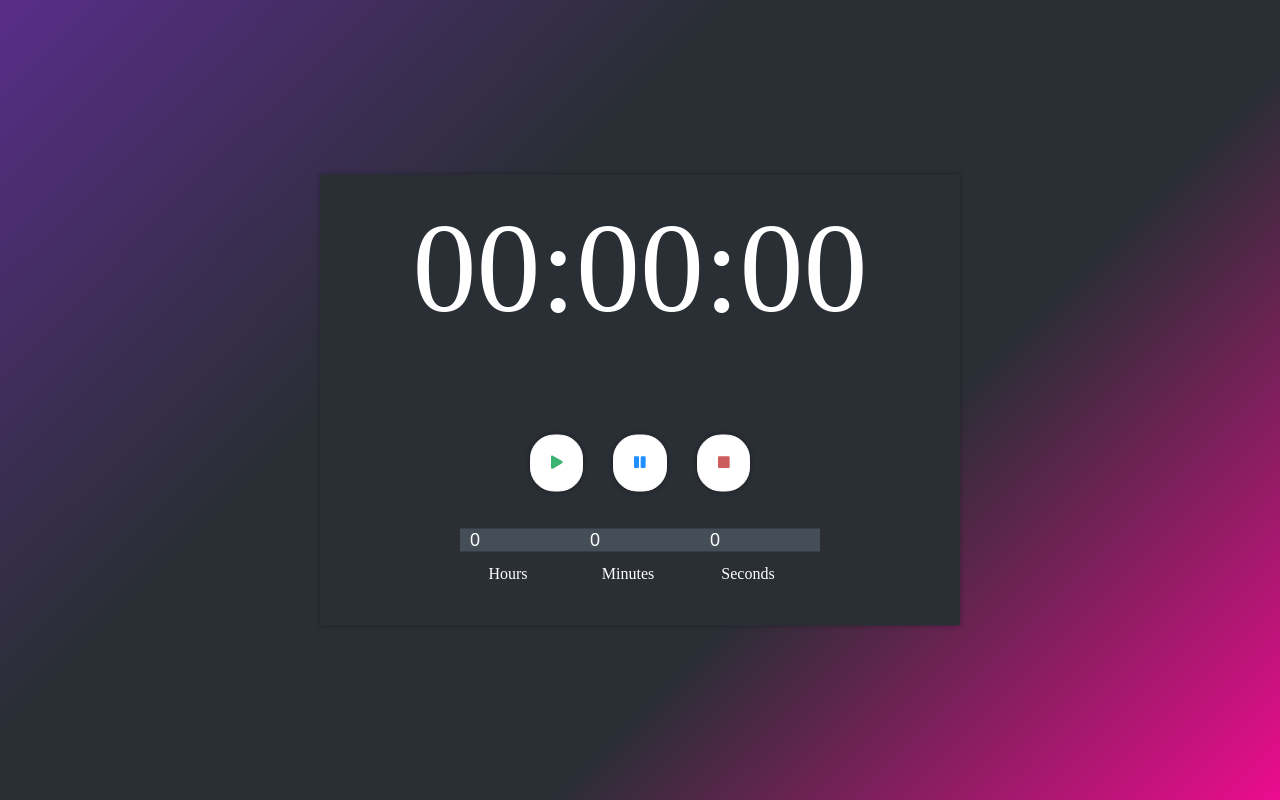
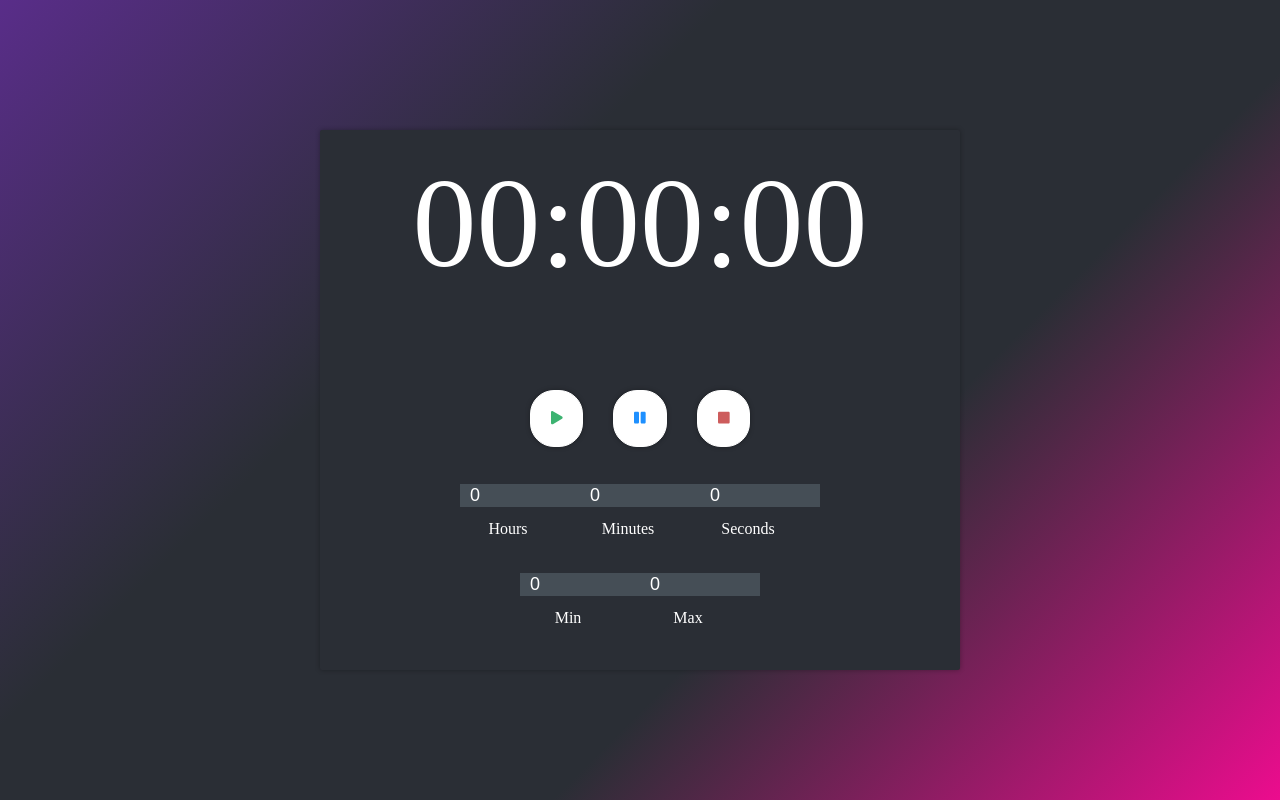
Before and after one commit to Everduin94/countdown-rxjs, an Angular app: page / in a window 1280 px wide. Built offline with nearby package versions, Linux system fonts and the light colour scheme.

Commit message:
fix this later, pushing to alternate remote url temporarily, going to bed

```diff
--- a/src/app/components/countdown/countdown.component.ts
+++ b/src/app/components/countdown/countdown.component.ts
@@ -1,6 +1,6 @@
 import { AfterViewInit, Component, ElementRef, OnInit, ViewChild } from '@angular/core';
-import { fromEvent, interval, merge, of } from 'rxjs';
-import { mapTo, scan, switchMap, takeUntil } from 'rxjs/operators';
+import { fromEvent, interval, merge, of, range, BehaviorSubject, Subject } from 'rxjs';
+import { mapTo, scan, switchMap, takeUntil, concatMap, delay, mergeMap, tap, skipWhile } from 'rxjs/operators';
 import { faPlay } from '@fortawesome/free-solid-svg-icons';
 import { faPause } from '@fortawesome/free-solid-svg-icons';
 import { faSquare } from '@fortawesome/free-solid-svg-icons';
@@ -27,6 +27,8 @@ export class CountdownComponent implements OnInit, AfterViewInit {
   resetBtn: ElementRef;
 
   intervalObs$;
+  max = 0;
+  min = 0;
 
   constructor(public d: InputToCountdownDirective) { }
 
@@ -37,18 +39,51 @@ export class CountdownComponent implements OnInit, AfterViewInit {
     const start$ = fromEvent(this.startBtn.nativeElement, 'click').pipe(mapTo(true));
     const pause$ = fromEvent(this.pauseBtn.nativeElement, 'click').pipe(mapTo(false));
     const reset$ = fromEvent(this.resetBtn.nativeElement, 'click').pipe(mapTo(null));
+    const zero$ = new Subject();
     const stateChange$ = this.d.obs$.pipe(mapTo(null));
-    this.intervalObs$ = merge(start$, pause$, reset$, stateChange$).pipe(
+    this.intervalObs$ = merge(start$, pause$, reset$, stateChange$, zero$).pipe(
       switchMap(isCounting => {
         if (isCounting === null) return of(null);
         return isCounting ? interval(1000) : of();
       }),
       scan((accumulatedValue, currentValue) => {
-        if (accumulatedValue === 0) return accumulatedValue;
+        if (accumulatedValue === 0 && currentValue !== null) {
+          zero$.next(null);
+          return accumulatedValue;
+        }
         if (currentValue === null || !accumulatedValue) return this.d.getTotalSeconds();
         return --accumulatedValue;
       })
     );
     // End 3.1
+
+    this.d.intervalObs$.subscribe(val => {
+      console.log(val)
+      this.max = val.max;
+      this.min = val.min;
+    }); // TODO: Don't do this, Brain is alseep.
+
+
+    merge(start$, pause$, reset$, zero$).pipe(
+      switchMap(isCounting => {
+        const random = () => {
+          console.log(this.min);
+          console.log(this.max);
+
+          const value = (this.min * 1000) + (Math.floor((Math.random() * (this.max + 1 - this.min) )) * 1000)
+          console.log(value);
+          return value;
+        };
+        if (isCounting === null) return of(null);
+        return isCounting ? interval(1000).pipe(
+          concatMap(val => {
+            return of(val).pipe(delay(random()));
+          })
+        ) : of();
+      }),
+    ).subscribe(console.log)
+
+
+
   }
 }
--- a/src/app/components/time-input/time-input.component.html
+++ b/src/app/components/time-input/time-input.component.html
@@ -18,3 +18,17 @@
   (change)="d.updateState(seconds.value, 'seconds')"/>
 </label>
 <!-- End 2.1 -->
+<br>
+<label>
+  Min
+  <input #min type="number" placeholder="min"
+  [value]="d.getMin()"
+  (change)="d.updateIntervalState(min.value, 'min')"/>
+</label>
+
+<label>
+  Max
+  <input #max type="number" placeholder="max"
+  [value]="d.getMax()"
+  (change)="d.updateIntervalState(max.value, 'max')"/>
+</label>
--- a/src/app/directives/input-to-countdown.directive.ts
+++ b/src/app/directives/input-to-countdown.directive.ts
@@ -16,6 +16,12 @@ export class InputToCountdownDirective {
   public obs$ = this.state.asObservable();
   // End 1.1
 
+  private intervalState = new BehaviorSubject({
+    min: 0,
+    max: 0
+  });
+  public intervalObs$ = this.intervalState.asObservable();
+
   // 1.2
   updateState(value, command) {
     let valToNumber = parseInt(value);
@@ -28,6 +34,15 @@ export class InputToCountdownDirective {
     this.state.next(update);
   }
   // End 1.2
+
+  updateIntervalState(value, command) {
+    let valToNumber = parseInt(value);
+    if (valToNumber < 0) valToNumber = 0;
+    let update = this.intervalState.value;
+    if (command === 'min') update.min = valToNumber;
+    if (command === 'max') update.max = valToNumber;
+    this.intervalState.next(update);
+  }
 
   // 1.3
   calculateSeconds(update) {
@@ -56,4 +71,13 @@ export class InputToCountdownDirective {
     return this.state.value.totalTime;
   }
 
+
+  getMin() {
+    return this.intervalState.value.min;
+  }
+
+  getMax() {
+    return this.intervalState.value.max;
+  }
+
 }
```
